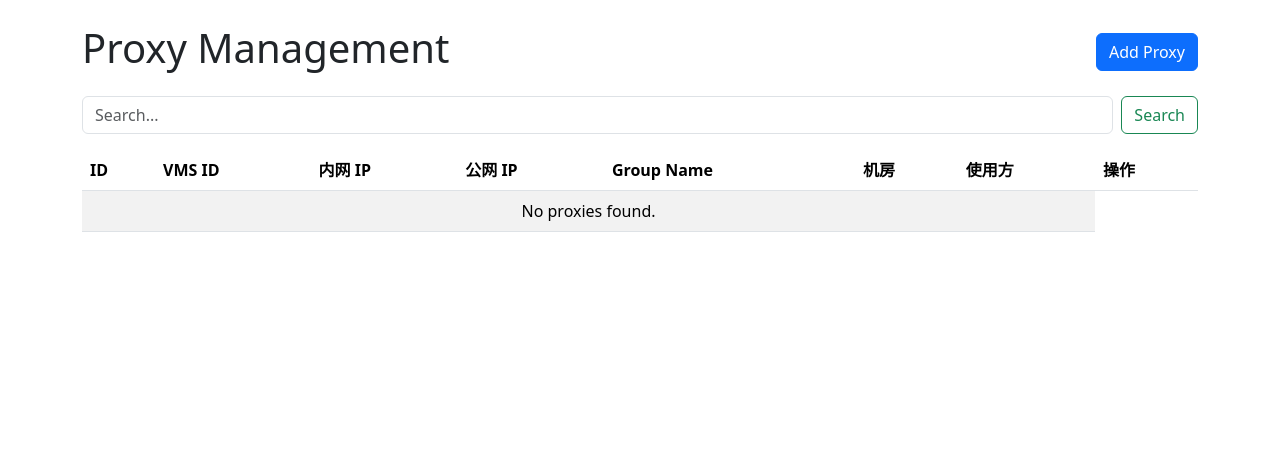
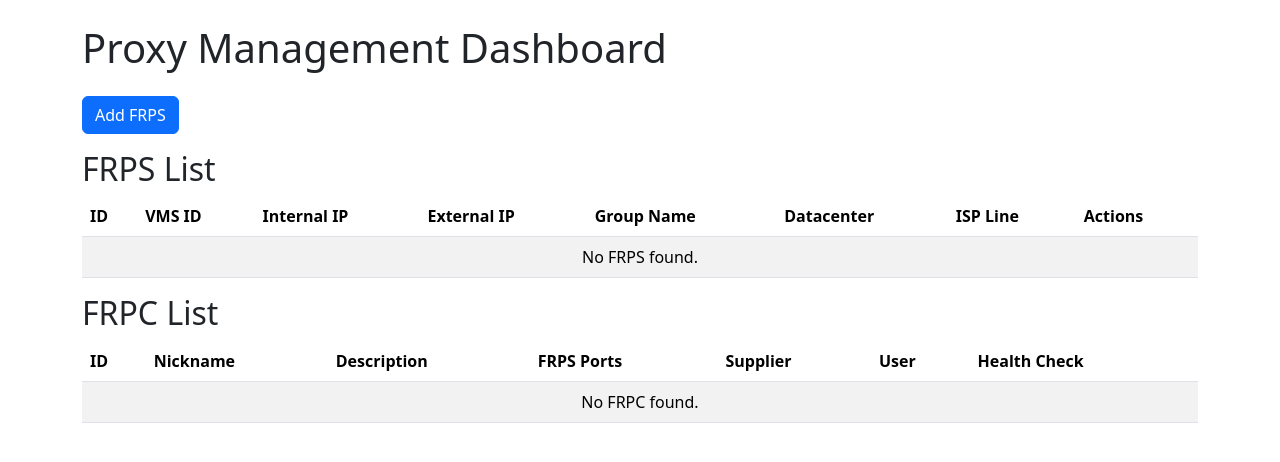
Before and after one commit to PandaEyed/proxy-manager, a Flask app: page / in a window 1280 px wide. Shown: the top 462 px of the page. Run offline with Flask 3, Linux system fonts and the light colour scheme.

Commit message:
大一统

```diff
--- a/app/forms.py
+++ b/app/forms.py
@@ -2,26 +2,27 @@ from flask_wtf import FlaskForm
 from wtforms import StringField, IntegerField, SubmitField, TextAreaField
 from wtforms.validators import DataRequired, Optional, IPAddress, Length
 
-class AddProxyForm(FlaskForm):
-    """添加代理的表单"""
-    vms_id = StringField("VMS ID", validators=[DataRequired(),  Length(max=100)])
-    internal_ip = StringField("内网 IP", validators=[DataRequired(), IPAddress(message="请输入合法的内网 IP")])
-    external_ip = StringField("公网 IP", validators=[DataRequired(), IPAddress(message="请输入合法的公网 IP")])
+class AddFrpsForm(FlaskForm):
+    vms_id = StringField("VMS ID", validators=[DataRequired(), Length(max=100)])
+    internal_ip = StringField("内网 IP", validators=[DataRequired(), IPAddress()])
+    external_ip = StringField("公网 IP", validators=[DataRequired(), IPAddress()])
     group_name = StringField("Group Name", validators=[Optional(), Length(max=100)])
     datacenter = StringField("机房", validators=[Optional(), Length(max=100)])
     isp_line = StringField("ISP 线路", validators=[Optional(), Length(max=100)])
-    specific_line = StringField("具体线路", validators=[Optional(), Length(max=100)])
+    specific_line = StringField("线路详情", validators=[Optional(), Length(max=100)])
+    submit = SubmitField("提交")
+
+class AddFrpcForm(FlaskForm):
     frpc_nickname = StringField("FRPC 昵称", validators=[Optional(), Length(max=100)])
-    frpc_description = TextAreaField("FRPC 说明", validators=[Optional(), Length(max=500)])
-    frps_ports = StringField("FRPS 占用端口", validators=[Optional(), Length(max=100)])
+    frpc_description = TextAreaField("FRPC 说明", validators=[Optional()])
+    frps_ports = StringField("FRPS 占用端口", validators=[Optional(), Length(max=50)])
     supplier = StringField("供应商", validators=[Optional(), Length(max=100)])
-    supplier_delivery = TextAreaField("供应商交付内容", validators=[Optional(), Length(max=500)])
-    access_method = StringField("接入方式", validators=[Optional(), Length(max=100)])
+    supplier_delivery = TextAreaField("供应商交付内容", validators=[Optional()])
+    access_method = StringField("接入方式", validators=[Optional(), Length(max=50)])
     user = StringField("使用方", validators=[Optional(), Length(max=100)])
-    gost_address = StringField("GOST 地址", validators=[Optional(), Length(max=100)])
+    gost_address = StringField("Gost 地址", validators=[Optional(), Length(max=255)])
     actual_count = IntegerField("实际数量", validators=[Optional()])
-    health_check = StringField("健康检测方式", validators=[Optional(), Length(max=100)])
-    remark_1 = TextAreaField("备注 1", validators=[Optional(), Length(max=500)])
-    remark_2 = TextAreaField("备注 2", validators=[Optional(), Length(max=500)])
-    remark_3 = TextAreaField("备注 3", validators=[Optional(), Length(max=500)])
+    health_check = StringField("健康检测方式", validators=[Optional(), Length(max=50)])
+    remark_1 = TextAreaField("备注 1", validators=[Optional()])
+    remark_2 = TextAreaField("备注 2", validators=[Optional()])
     submit = SubmitField("提交")
--- a/app/routes.py
+++ b/app/routes.py
@@ -1,45 +1,43 @@
 from flask import Blueprint, render_template, request, redirect, url_for, flash
 from app import db
-from app.models import Proxy
-from app.forms import AddProxyForm
+from app.models import TableFrps, TableFrpc
+from app.forms import AddFrpsForm, AddFrpcForm
 
-# 创建蓝图
 main = Blueprint('main', __name__)
-
 
 @main.route("/", methods=["GET", "POST"])
 def index():
-    """主页: 展示代理列表，支持分页、搜索，并包含添加新代理功能的弹窗"""
-    search = request.args.get('search', '')
-    page = request.args.get('page', 1, type=int)
+    """主页: 展示 table_frps 和 table_frpc 的数据"""
+    frps_list = TableFrps.query.all()
+    frpc_list = TableFrpc.query.all()
+    return render_template("index.html", frps_list=frps_list, frpc_list=frpc_list)
 
-    # 查询数据
-    query = Proxy.query
-    if search:
-        query = query.filter(
-            Proxy.vms_id.like(f"%{search}%") |
-            Proxy.internal_ip.like(f"%{search}%") |
-            Proxy.external_ip.like(f"%{search}%") |
-            Proxy.group_name.like(f"%{search}%")
-        )
-
-    pagination = query.paginate(page=page, per_page=13)
-    proxies = pagination.items
-
-    # 创建表单实例
-    form = AddProxyForm()
-
-    # 处理添加新代理表单提交
+@main.route("/add_frps", methods=["GET", "POST"])
+def add_frps():
+    """添加 FRPS 数据"""
+    form = AddFrpsForm()
     if form.validate_on_submit():
-        print("Form validated successfully!")  # 调试信息
-        proxy = Proxy(
+        frps = TableFrps(
             vms_id=form.vms_id.data,
             internal_ip=form.internal_ip.data,
             external_ip=form.external_ip.data,
             group_name=form.group_name.data,
             datacenter=form.datacenter.data,
             isp_line=form.isp_line.data,
-            specific_line=form.specific_line.data,
+            specific_line=form.specific_line.data
+        )
+        db.session.add(frps)
+        db.session.commit()
+        flash("FRPS added successfully!", "success")
+        return redirect(url_for("main.index"))
+    return render_template("add_frps.html", form=form)
+
+@main.route("/add_frpc/<int:frps_id>", methods=["GET", "POST"])
+def add_frpc(frps_id):
+    """添加 FRPC 数据，并关联到指定的 FRPS"""
+    form = AddFrpcForm()
+    if form.validate_on_submit():
+        frpc = TableFrpc(
             frpc_nickname=form.frpc_nickname.data,
             frpc_description=form.frpc_description.data,
             frps_ports=form.frps_ports.data,
@@ -52,14 +50,10 @@ def index():
             health_check=form.health_check.data,
             remark_1=form.remark_1.data,
             remark_2=form.remark_2.data,
-            remark_3=form.remark_3.data
+            frps_id=frps_id
         )
-        db.session.add(proxy)
+        db.session.add(frpc)
         db.session.commit()
-        flash("Proxy added successfully!", "success")
-
-        return redirect(url_for('main.index'))
-    else:
-        print("Form validation errors:", form.errors)  # 输出错误信息
-
-    return render_template("index.html", proxies=proxies, pagination=pagination, form=form)
+        flash("FRPC added successfully!", "success")
+        return redirect(url_for("main.index"))
+    return render_template("add_frpc.html", form=form, frps_id=frps_id)
--- /dev/null
+++ b/app/templates/_frpc_table.html
@@ -0,0 +1,30 @@
+<table class="table table-striped">
+    <thead>
+        <tr>
+            <th>ID</th>
+            <th>Nickname</th>
+            <th>Description</th>
+            <th>FRPS Ports</th>
+            <th>Supplier</th>
+            <th>User</th>
+            <th>Health Check</th>
+        </tr>
+    </thead>
+    <tbody>
+        {% for frpc in frpc_list %}
+        <tr>
+            <td>{{ frpc.id }}</td>
+            <td>{{ frpc.frpc_nickname }}</td>
+            <td>{{ frpc.frpc_description }}</td>
+            <td>{{ frpc.frps_ports }}</td>
+            <td>{{ frpc.supplier }}</td>
+            <td>{{ frpc.user }}</td>
+            <td>{{ frpc.health_check }}</td>
+        </tr>
+        {% else %}
+        <tr>
+            <td colspan="7" class="text-center">No FRPC found.</td>
+        </tr>
+        {% endfor %}
+    </tbody>
+</table>
--- /dev/null
+++ b/app/templates/_frps_table.html
@@ -0,0 +1,34 @@
+<table class="table table-striped">
+    <thead>
+        <tr>
+            <th>ID</th>
+            <th>VMS ID</th>
+            <th>Internal IP</th>
+            <th>External IP</th>
+            <th>Group Name</th>
+            <th>Datacenter</th>
+            <th>ISP Line</th>
+            <th>Actions</th>
+        </tr>
+    </thead>
+    <tbody>
+        {% for frps in frps_list %}
+        <tr>
+            <td>{{ frps.id }}</td>
+            <td>{{ frps.vms_id }}</td>
+            <td>{{ frps.internal_ip }}</td>
+            <td>{{ frps.external_ip }}</td>
+            <td>{{ frps.group_name }}</td>
+            <td>{{ frps.datacenter }}</td>
+            <td>{{ frps.isp_line }}</td>
+            <td>
+                <a href="{{ url_for('main.add_frpc', frps_id=frps.id) }}" class="btn btn-sm btn-success">Add FRPC</a>
+            </td>
+        </tr>
+        {% else %}
+        <tr>
+            <td colspan="8" class="text-center">No FRPS found.</td>
+        </tr>
+        {% endfor %}
+    </tbody>
+</table>
--- a/app/templates/index.html
+++ b/app/templates/index.html
@@ -1,25 +1,22 @@
 {% extends "base.html" %}
 
-{% block title %}Proxy List{% endblock %}
+{% block title %}Home{% endblock %}
 
 {% block content %}
-<div class="d-flex justify-content-between align-items-center mb-3">
-    <h1>Proxy Management</h1>
-    <button class="btn btn-primary" data-bs-toggle="modal" data-bs-target="#addProxyModal">Add Proxy</button>
+<h1 class="mb-4">Proxy Management Dashboard</h1>
+
+<!-- Add FRPS Button -->
+<div class="mb-3">
+    <a href="{{ url_for('main.add_frps') }}" class="btn btn-primary">Add FRPS</a>
 </div>
 
-<!-- Search Bar -->
-<form class="d-flex mb-3" method="get" action="/">
-    <input type="text" name="search" class="form-control me-2" placeholder="Search..." value="{{ request.args.get('search', '') }}">
-    <button class="btn btn-outline-success" type="submit">Search</button>
-</form>
+<!-- FRPS Table -->
+<h2>FRPS List</h2>
+{% include "_frps_table.html" %}
 
-<!-- Proxy Table -->
-{% include "_proxy_table.html" %}
+<!-- FRPC Table -->
+<h2>FRPC List</h2>
+{% include "_frpc_table.html" %}
 
-<!-- Pagination -->
-{% include "_pagination.html" %}
 
-<!-- Add Proxy Modal -->
-{% include "_add_proxy_modal.html" %}
 {% endblock %}
```
Also changed, not shown: app/models.py (+25 -32 lines), app/templates/add_frpc.html (added, +35 -0 lines), app/templates/add_frps.html (added, +39 -0 lines).
